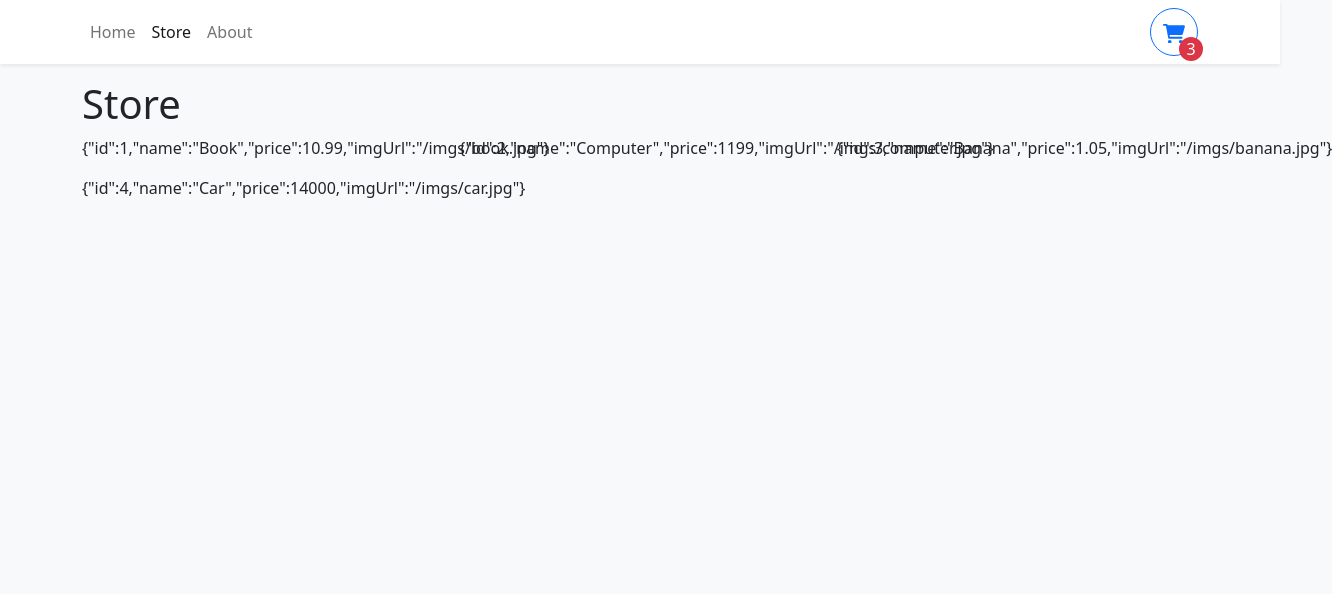
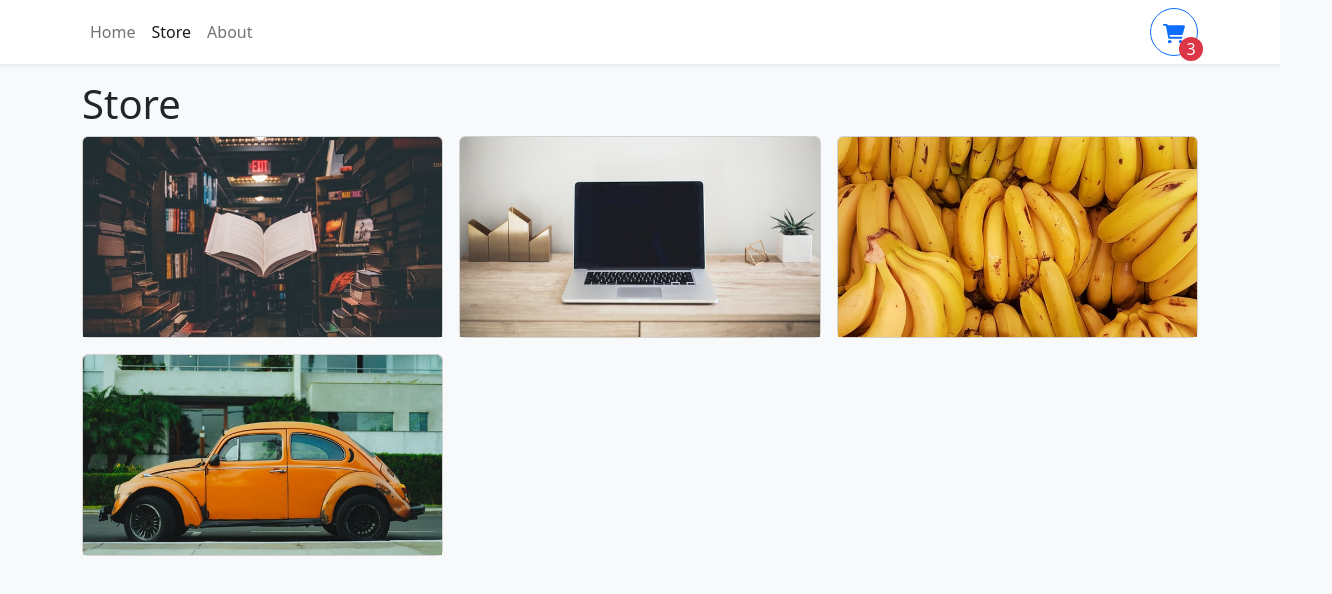
Before and after one commit to zeng-dong/typescripting-react-vite, a React (Vite) app: page /store in a window 1280 px wide. Shown: the top 594 px of the page, 1332 px wide, since content can reach past the window. Built offline with nearby package versions, Linux system fonts and the light colour scheme.

Commit message:
card img

```diff
--- /dev/null
+++ b/src/components/StoreItem.tsx
@@ -0,0 +1,21 @@
+import { Card } from "react-bootstrap";
+
+type StoreItemProps = {
+	id: number;
+	name: string;
+	price: number;
+	imgUrl: string;
+};
+
+export function StoreItem({ id, name, price, imgUrl }: StoreItemProps) {
+	return (
+		<Card>
+			<Card.Img
+				variant="top"
+				src={imgUrl}
+				height="200px"
+				style={{ objectFit: "cover" }}
+			/>
+		</Card>
+	);
+}
--- a/src/pages/Store.tsx
+++ b/src/pages/Store.tsx
@@ -1,4 +1,5 @@
 import { Col, Row } from "react-bootstrap";
+import { StoreItem } from "../components/StoreItem";
 import storeItems from "../data/items.json";
 
 export function Store() {
@@ -7,7 +8,9 @@ export function Store() {
 			<h1>Store</h1>
 			<Row md={2} xs={1} lg={3} className="g-3">
 				{storeItems.map((item) => (
-					<Col key={item.id}>{JSON.stringify(item)}</Col>
+					<Col key={item.id}>
+						<StoreItem {...item} />
+					</Col>
 				))}
 			</Row>
 		</>
```
